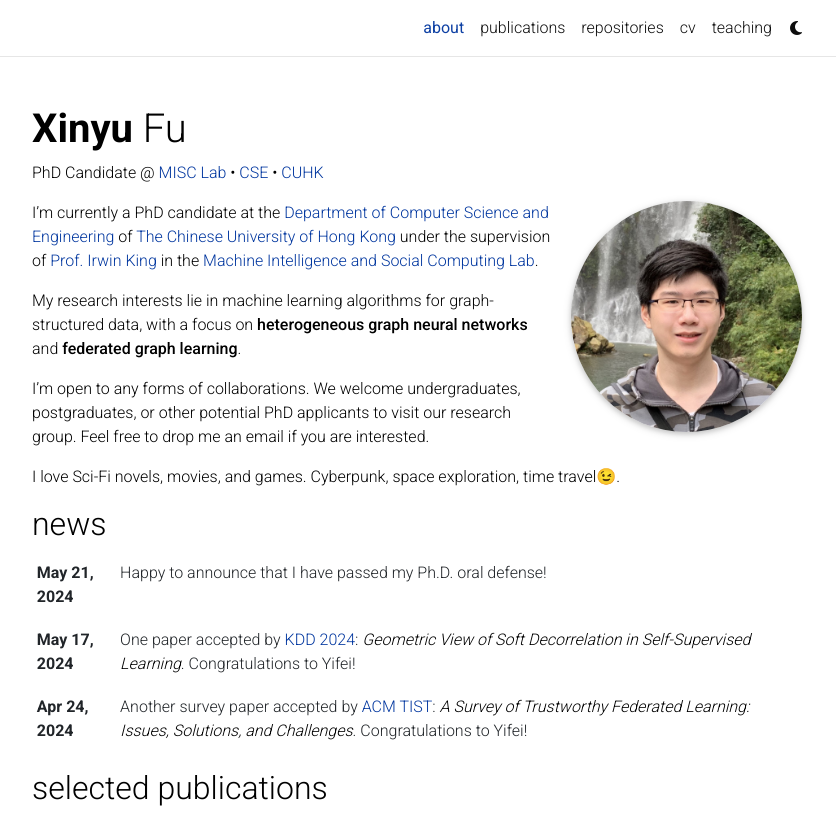
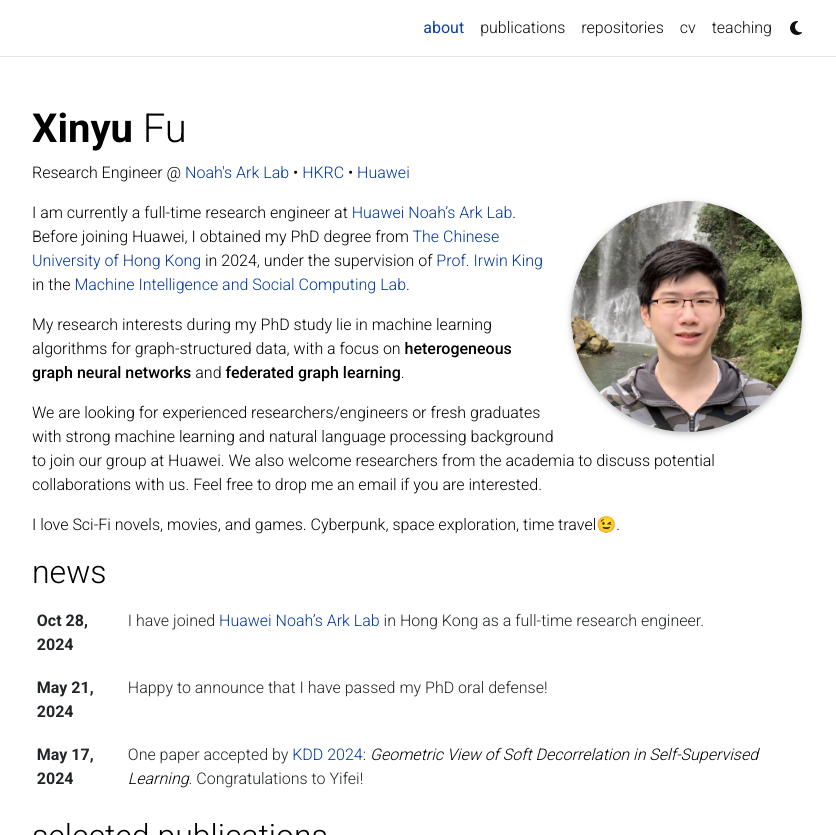
Before and after one commit to cynricfu/cynricfu.github.io, a Jekyll site: the page built from _pages/about.md, in a window 1280 px wide and 1173 px high, cut to the strip 0-835 px from the top of the window. Shown: the whole strip, without its empty margins (223-1059 px from the left). Built offline with Jekyll 4.4.1, drawn with Linux system fonts in a browser that asks for light colours; full-size pictures stand in for the smaller copies a plugin makes; comment, search, counter and statistics services are not loaded; a style sheet for code colours, icons or effects is not loaded.

Commit message:
Update for joining Huawei

```diff
--- a/_config.yml
+++ b/_config.yml
@@ -6,7 +6,7 @@
 first_name: Xinyu
 middle_name:
 last_name: Fu
-email: xyfu@cse.cuhk.edu.hk
+email: fu.xinyu@outlook.com
 description: > # the ">" symbol means to ignore newlines until "footer_text:"
   A simple, whitespace theme for academics. Based on [*folio](https://github.com/bogoli/-folio) design.
 footer_text: >
@@ -77,7 +77,7 @@
 linkedin_username: cynricfu # your LinkedIn user name
 telegram_username: # your Telegram user name
 scholar_userid: -Hf9ZJAAAAAJ # your Google Scholar ID
-semanticscholar_id: # your Semantic Scholar ID
+semanticscholar_id: 15473346 # your Semantic Scholar ID
 whatsapp_number: # your WhatsApp number (full phone number in international format. Omit any zeroes, brackets, or dashes when adding the phone number in international format.)
 orcid_id: 0000-0002-7195-2549 # your ORCID ID
 medium_username: # your Medium username
@@ -85,7 +85,7 @@
 publons_id: # your ID on Publons
 lattes_id: # your ID on Lattes (Brazilian Lattes CV)
 osf_id: # your OSF ID
-research_gate_profile: # your profile on ResearchGate
+research_gate_profile: Xinyu-Fu-17 # your profile on ResearchGate
 scopus_id: # your profile on Scopus
 blogger_url: # your blogger URL
 work_url: # work page URL
@@ -356,7 +356,7 @@
 # -----------------------------------------------------------------------------
 
 enable_google_analytics:    false  # enables google analytics
-enable_cronitor_analytics: false  # enables cronitor RUM analytics
+enable_cronitor_analytics:  false  # enables cronitor RUM analytics
 enable_google_verification: false  # enables google site verification
 enable_bing_verification:   false  # enables bing site verification
 enable_masonry:             true   # enables automatic project cards arrangement
--- a/_pages/about.md
+++ b/_pages/about.md
@@ -2,7 +2,7 @@
 layout: about
 title: about
 permalink: /
-subtitle: PhD Candidate @ <a href='https://misc-lab.cse.cuhk.edu.hk/'>MISC Lab</a> • <a href='https://www.cse.cuhk.edu.hk/'>CSE</a> • <a href='https://www.cuhk.edu.hk/'>CUHK</a>
+subtitle: Research Engineer @ <a href='https://noahlab.com.hk/'>Noah's Ark Lab</a> • <a href='https://www.linkedin.com/company/huawei-hong-kong-research-center-hkrc'>HKRC</a> • <a href='https://www.huawei.com/'>Huawei</a>
 
 profile:
   align: right
@@ -19,10 +19,10 @@
 social: true  # includes social icons at the bottom of the page
 ---
 
-I'm currently a PhD candidate at the [Department of Computer Science and Engineering](https://www.cse.cuhk.edu.hk/) of [The Chinese University of Hong Kong](https://www.cuhk.edu.hk/) under the supervision of [Prof. Irwin King](https://www.cse.cuhk.edu.hk/irwin.king/) in the [Machine Intelligence and Social Computing Lab](https://misc-lab.cse.cuhk.edu.hk/).
+I am currently a full-time research engineer at [Huawei Noah's Ark Lab](https://noahlab.com.hk/). Before joining Huawei, I obtained my PhD degree from [The Chinese University of Hong Kong](https://www.cuhk.edu.hk/) in 2024, under the supervision of [Prof. Irwin King](https://www.cse.cuhk.edu.hk/irwin.king/) in the [Machine Intelligence and Social Computing Lab](https://misc-lab.cse.cuhk.edu.hk/).
 
-My research interests lie in machine learning algorithms for graph-structured data, with a focus on **heterogeneous graph neural networks** and **federated graph learning**.
+My research interests during my PhD study lie in machine learning algorithms for graph-structured data, with a focus on **heterogeneous graph neural networks** and **federated graph learning**.
 
-I'm open to any forms of collaborations. We welcome undergraduates, postgraduates, or other potential PhD applicants to visit our research group. Feel free to drop me an email if you are interested.
+We are looking for experienced researchers/engineers or fresh graduates with strong machine learning and natural language processing background to join our group at Huawei. We also welcome researchers from the academia to discuss potential collaborations with us. Feel free to drop me an email if you are interested.
 
 I love Sci-Fi novels, movies, and games. Cyberpunk, space exploration, time travel😉.
```
Also changed, not shown: _bibliography/papers.bib (+11 -4 lines), _data/cv.yml (+10 -5 lines), _news/announcement_12.md (+1 -1 lines), _news/announcement_13.md (added, +8 -0 lines), _pages/cv.md (+1 -1 lines), 2 other files.
